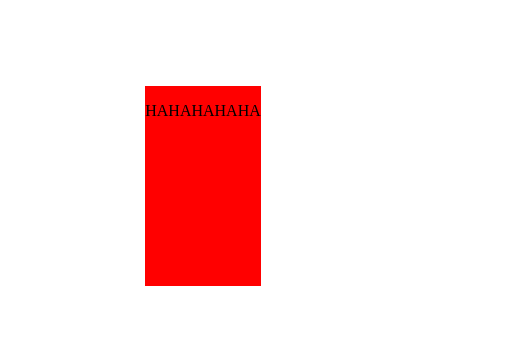
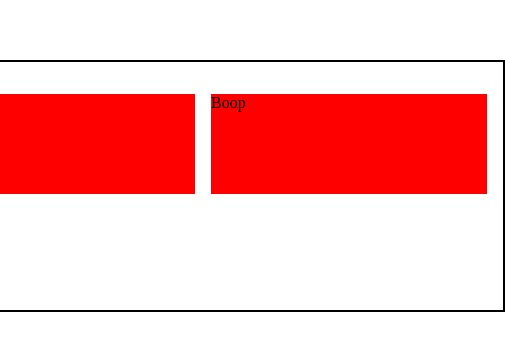
Before and after one commit to maxschnupp/login-coding-challenge, a React (Create React App) app in the folder login-app/: page / in a window 390 px wide. Shown: the part 244-594 px from the top of the page, 505 px wide, since content can reach past the window. Built offline with nearby package versions, Linux system fonts and the light colour scheme.

Commit message:
chore: shape of layout for desktop/mobile WIP

```diff
--- a/login-app/src/LoginPage.tsx
+++ b/login-app/src/LoginPage.tsx
@@ -1,6 +1,8 @@
 import React from "react";
 import styled from "@emotion/styled";
 import LoginCard from "./components/LoginCard";
+import InputColumn from "./components/InputColumn";
+import { isMobile } from "react-device-detect";
 const LoginPage = (): JSX.Element => {
   const Container = styled.div({
     position: "absolute",
@@ -9,10 +11,12 @@ const LoginPage = (): JSX.Element => {
     display: "grid",
     placeContent: "center",
   });
+  console.log('isMobile', isMobile);
   return (
     <Container>
-      <LoginCard>
-        <p>HAHAHAHAHA</p>
+      <LoginCard isMobile={isMobile}>
+        <InputColumn>Beep</InputColumn>
+        <InputColumn>Boop</InputColumn>
       </LoginCard>
     </Container>
   );
--- /dev/null
+++ b/login-app/src/components/InputColumn.tsx
@@ -0,0 +1,18 @@
+import styled from "@emotion/styled";
+import React from "react";
+
+interface IInputColumnProps {
+    children: React.ReactNode;
+  }
+
+const InputColumn = ({children} : IInputColumnProps) => {
+  const Column = styled("div")({
+    width: "276px",
+    height: "100px",
+    backgroundColor: "red",
+    margin: '8px 8px 8px 8px',
+  });
+  return <Column>{children}</Column>
+};
+
+export default InputColumn;
--- a/login-app/src/components/LoginCard.tsx
+++ b/login-app/src/components/LoginCard.tsx
@@ -3,15 +3,23 @@ import React from "react";
 
 interface ILoginCardProps {
   children: React.ReactNode;
+  isMobile: boolean;
 }
 
-const LoginCard = ({ children }: ILoginCardProps) => {
+const LoginCard = ({ children, isMobile }: ILoginCardProps) => {
   const Card = styled("div")({
-    backgroundColor: "red",
-    minWidth: "100px",
+    border: "2px solid black",
+    marginLeft: "16px",
+    marginRight: "16px",
     minHeight: "200px",
+    paddingLeft: "8px",
+    paddingRight: "8px",
+    paddingTop: "24px",
+    paddingBottom: "24px",
+    display: "flex",
+    flexDirection: isMobile ? "column" : "row",
   });
   return <Card>{children}</Card>;
 };
 
-export default LoginCard;
+export default LoginCard
--- /dev/null
+++ b/package.json
@@ -0,0 +1,5 @@
+{
+  "dependencies": {
+    "react-device-detect": "^2.2.2"
+  }
+}
```
Also changed, not shown: 2 other files (tests, documents, lock files or other folders).
